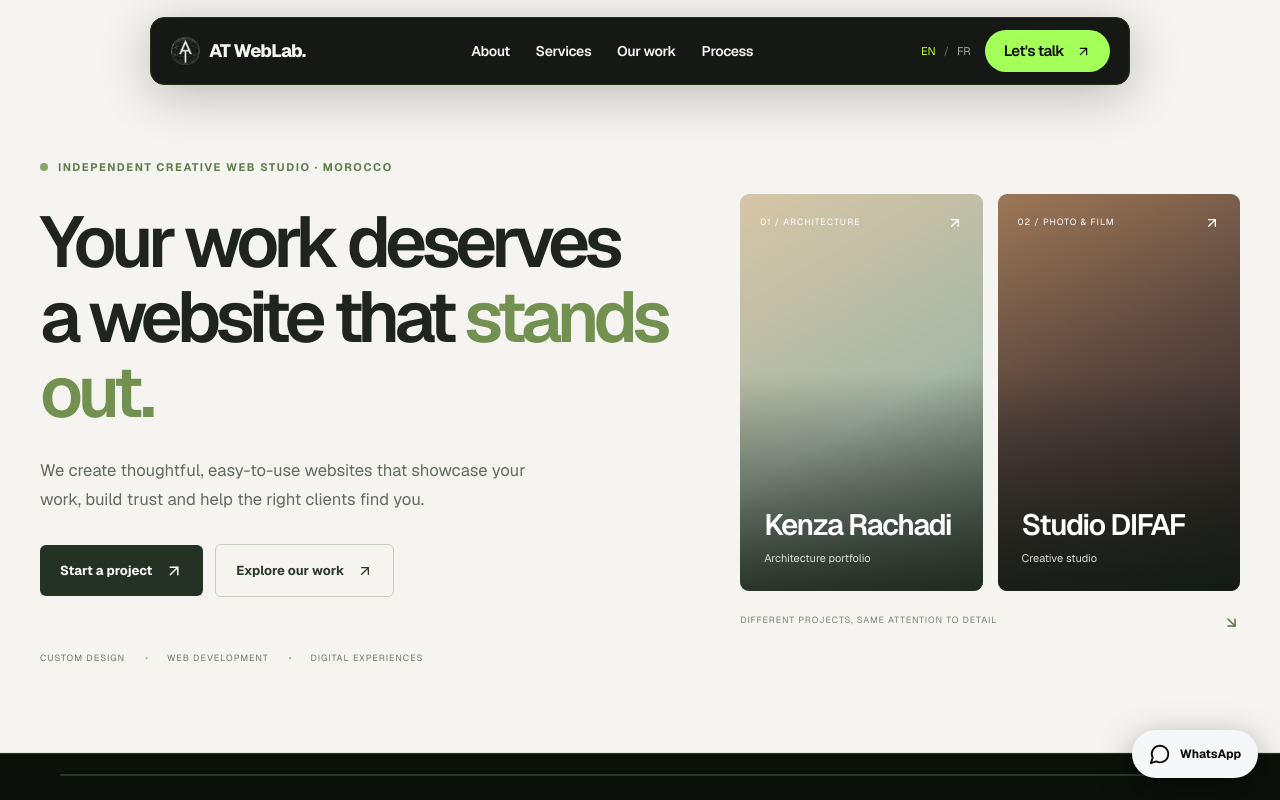
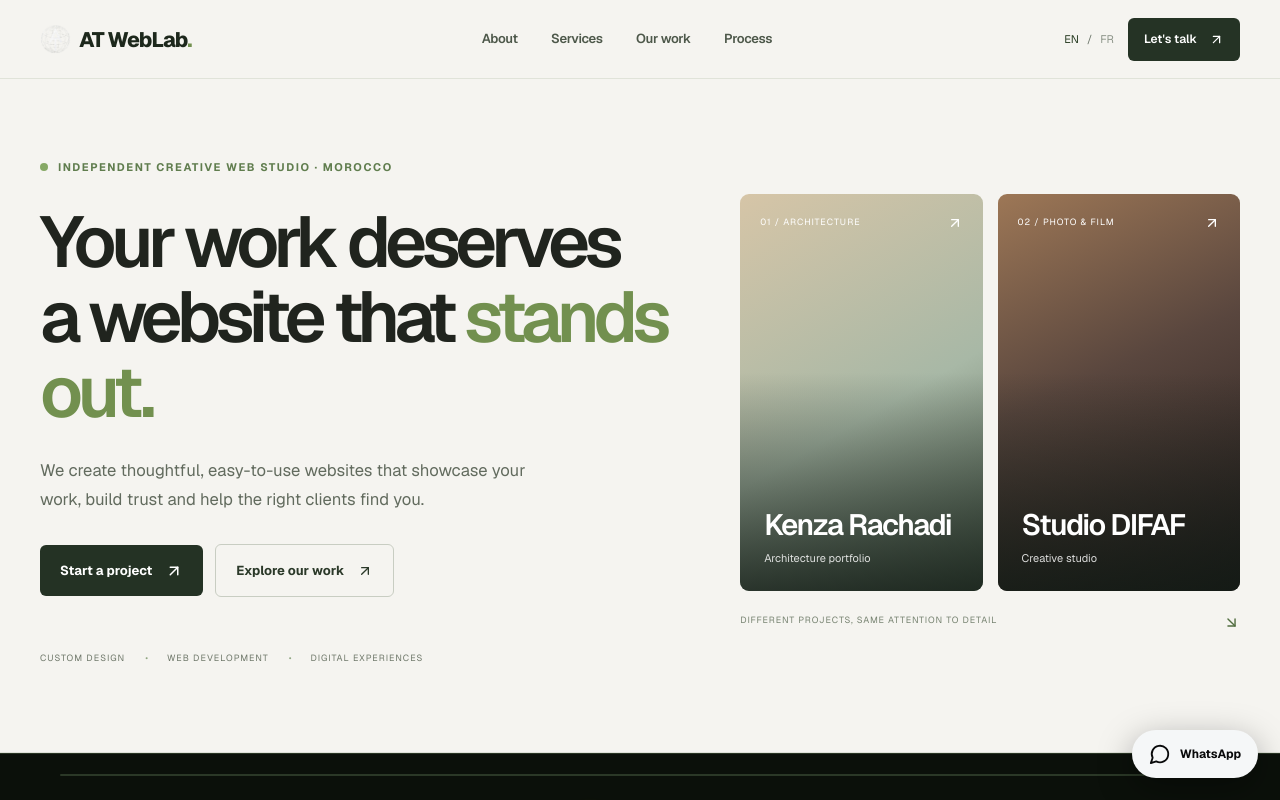
Before and after one commit to Abderr-trz/ATWebLab, a Next.js app: page / in a window 1280 px wide. Shown: the top 800 px of the page. Built offline with nearby package versions, Linux system fonts and the light colour scheme.

Commit message:
feat(v3): hybrid editorial hero and professional navigation

```diff
--- a/app/v3-foundation.css
+++ b/app/v3-foundation.css
@@ -62,3 +62,17 @@
 .v3-nav__cta{min-height:42px;padding:0 19px;font-size:15px}
 @media(max-width:980px){.v3-nav,.v3-nav--scrolled{width:calc(100% - 24px);top:12px}.v3-nav__inner{height:62px;width:calc(100% - 28px)}}
 @media(max-width:550px){.v3-nav__brand img{width:30px;height:30px}.v3-nav__brand>span{font-size:17px}}
+
+/* V3 Hybrid Editorial navigation: intentionally overrides earlier floating dark variants. */
+.v3-nav.v3-nav--editorial,.v3-nav.v3-nav--editorial.v3-nav--scrolled{position:fixed;top:0;left:0;right:0;width:100%;transform:none;inset:0 0 auto;border:0;border-bottom:1px solid #e0e3d9;border-radius:0;background:rgba(245,244,240,.95);color:#263125;box-shadow:none;backdrop-filter:blur(18px);-webkit-backdrop-filter:blur(18px)}
+.v3-nav.v3-nav--editorial.v3-nav--scrolled{background:rgba(245,244,240,.98);box-shadow:0 8px 24px #2631250b}
+.v3-nav--editorial .v3-nav__inner{width:min(1320px,calc(100% - 80px));height:78px}
+.v3-nav--editorial .v3-nav__brand{color:#1d281c}.v3-nav--editorial .v3-nav__brand>span{font-size:21px;font-weight:720}.v3-nav__brand-dot{color:#72904f}
+.v3-nav--editorial .v3-nav__links{margin:auto;gap:clamp(22px,2.6vw,38px)}.v3-nav--editorial .v3-nav__links a{font-size:13px;font-weight:560;color:#4d584a}.v3-nav--editorial .v3-nav__links a:hover{color:#608344}
+.v3-nav--editorial .v3-nav__language button{color:#8c9488}.v3-nav--editorial .v3-nav__language button[aria-pressed=true]{color:#263a20}
+.v3-nav--editorial .v3-nav__cta{background:#253325;color:white;border-radius:6px;min-height:43px;font-size:12px;font-weight:600;padding:0 16px;letter-spacing:0}.v3-nav--editorial .v3-nav__cta:hover{background:#38533a}
+.v3-nav--editorial .v3-nav__toggle{color:#263125;border-color:#cbd1c5;border-radius:6px}
+.v3-nav--editorial .v3-nav__mobile{background:#f5f4f0;border-color:#dfe1d9;border-radius:0}.v3-nav--editorial .v3-nav__mobile a{color:#263125;border-color:#dfe1d9}.v3-nav--editorial .v3-nav__mobile a:last-child{color:#5b7d45}
+@media(max-width:1100px){.v3-nav--editorial .v3-nav__links{gap:18px}.v3-nav--editorial .v3-nav__links a{font-size:12px}}
+@media(max-width:980px){.v3-nav--editorial .v3-nav__inner{width:calc(100% - 36px);height:70px}.v3-nav--editorial .v3-nav__language{display:flex}}
+@media(max-width:550px){.v3-nav--editorial .v3-nav__brand>span{font-size:17px}.v3-nav--editorial .v3-nav__cta{display:none}}
```
